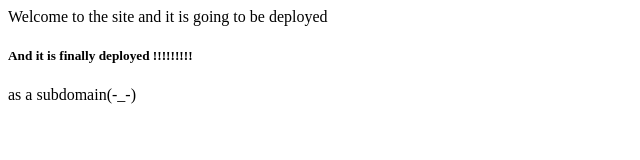
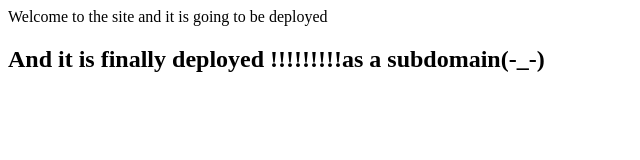
Before and after one commit to Aniket8947/site, a plain HTML site: page index.html in a window 1280 px wide. Shown: the whole page, without its empty margins (0-640 px from the left). Drawn offline with Linux system fonts and the light colour scheme.

Commit message:
fix: syntax

```diff
--- a/index.html
+++ b/index.html
@@ -9,7 +9,7 @@
 <body>
     <div>Welcome to the site and it is going to be deployed</div>
 
-    <h5>And it is finally deployed !!!!!!!!!</h5>
-    <p>as a subdomain(-_-)</p>
+    <h2>And it is finally deployed !!!!!!!!!<span>as a subdomain(-_-)</span></h2>
+
 </body>
 </html>
```
